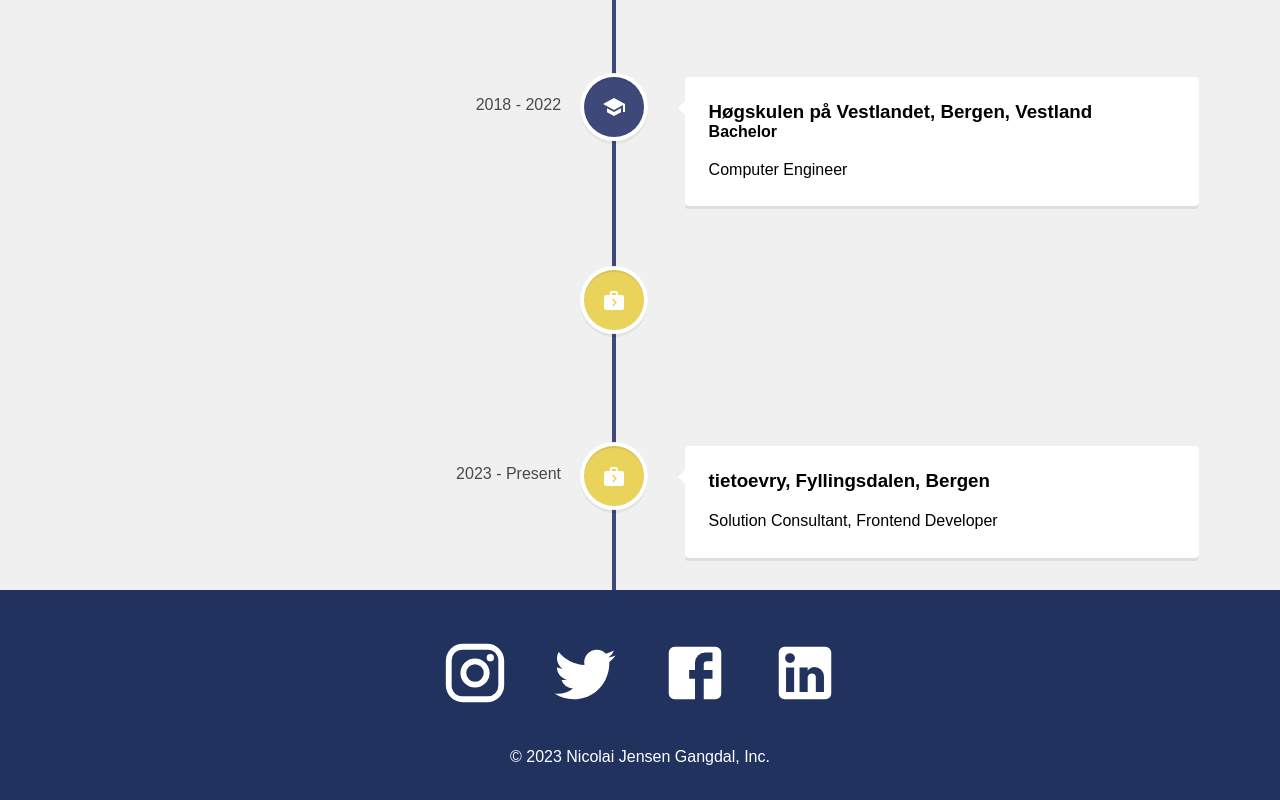
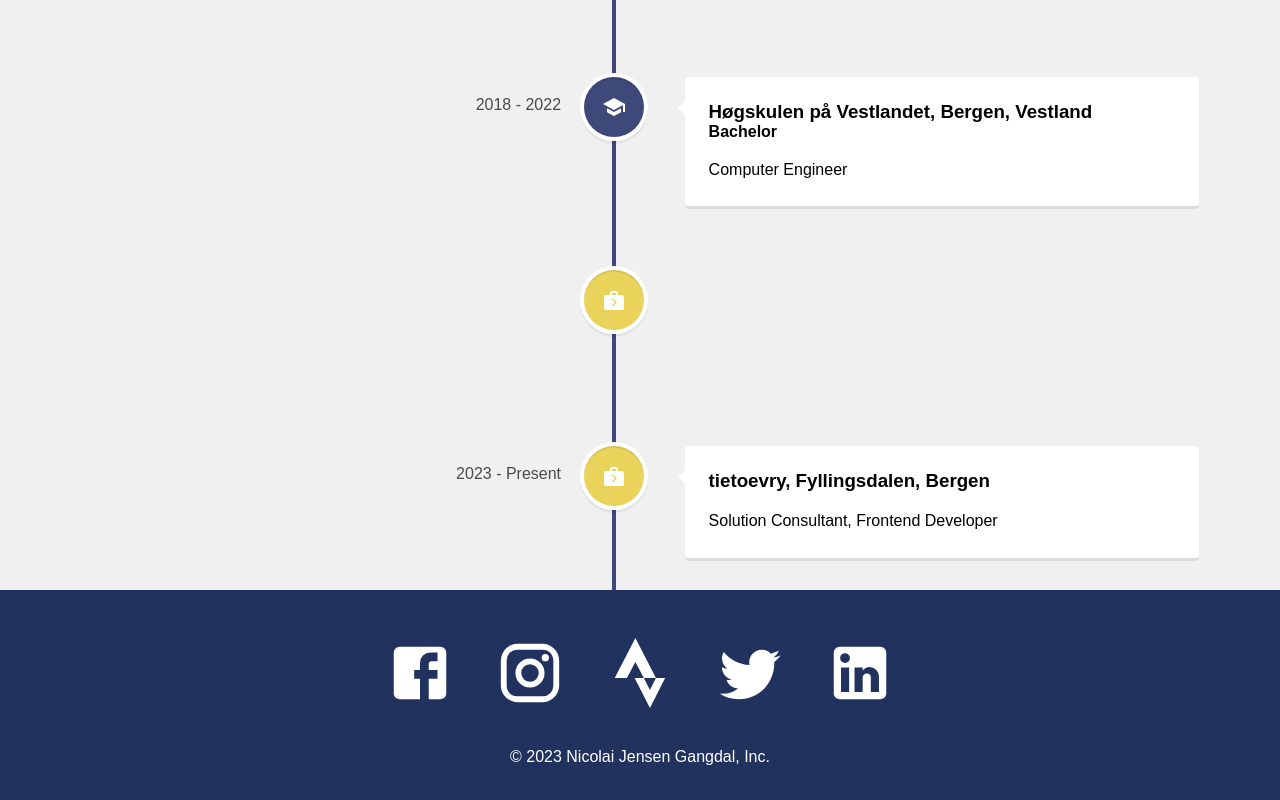
Before and after one commit to NicolaiJGangdal/WebPortfolio, a React (Create React App) app: page /experience in a window 1280 px wide. Shown: the part 1354-2154 px from the top of the page. Built offline with nearby package versions, Linux system fonts and the light colour scheme.

Commit message:
ADD Icon and link in footer
Updated the react-icons package and added the Strava-logo to the footer. The footer is added with a link that opens Strava in a new tab.

```diff
--- a/package.json
+++ b/package.json
@@ -19,7 +19,7 @@
     "react": "^18.2.0",
     "react-dom": "^18.2.0",
     "react-i18next": "^13.1.2",
-    "react-icons": "^4.8.0",
+    "react-icons": "^4.10.1",
     "react-router-dom": "^6.11.0",
     "react-scripts": "5.0.1",
     "react-vertical-timeline-component": "^3.6.0",
--- a/src/components/Footer.js
+++ b/src/components/Footer.js
@@ -4,20 +4,24 @@ import InstagramIcon from "@material-ui/icons/Instagram";
 import TwitterIcon from "@material-ui/icons/Twitter";
 import FacebookIcon from "@material-ui/icons/Facebook";
 import LinkedInIcon from "@material-ui/icons/LinkedIn";
+import { FaStrava } from "react-icons/fa";
 import "../styles/Footer.css";
 
 function Footer() {
     return (
         <div className="footer">
             <div className="socialMedia">
+                <Link to="https://www.facebook.com/klubelu/?locale=nb_NO" target="_blank">
+                    <FacebookIcon />
+                </Link>
                 <Link to="https://www.instagram.com/nicolai.gangdal/" target="_blank">
                     <InstagramIcon />
                 </Link>
+                <Link to="https://www.strava.com/athletes/67436206" target="_blank">
+                    <FaStrava />
+                </Link>
                 <Link to="https://twitter.com/nicolaijgangdal" target="_blank">
                     <TwitterIcon />
-                </Link>
-                <Link to="https://www.facebook.com/klubelu/?locale=nb_NO" target="_blank">
-                    <FacebookIcon />
                 </Link>
                 <Link to="https://www.linkedin.com/in/nicolai-jensen-gangdal-223651219/?originalSubdomain=no" target="_blank">
                     <LinkedInIcon />
```
Also changed, not shown: 1 other file (tests, documents, lock files or other folders).
